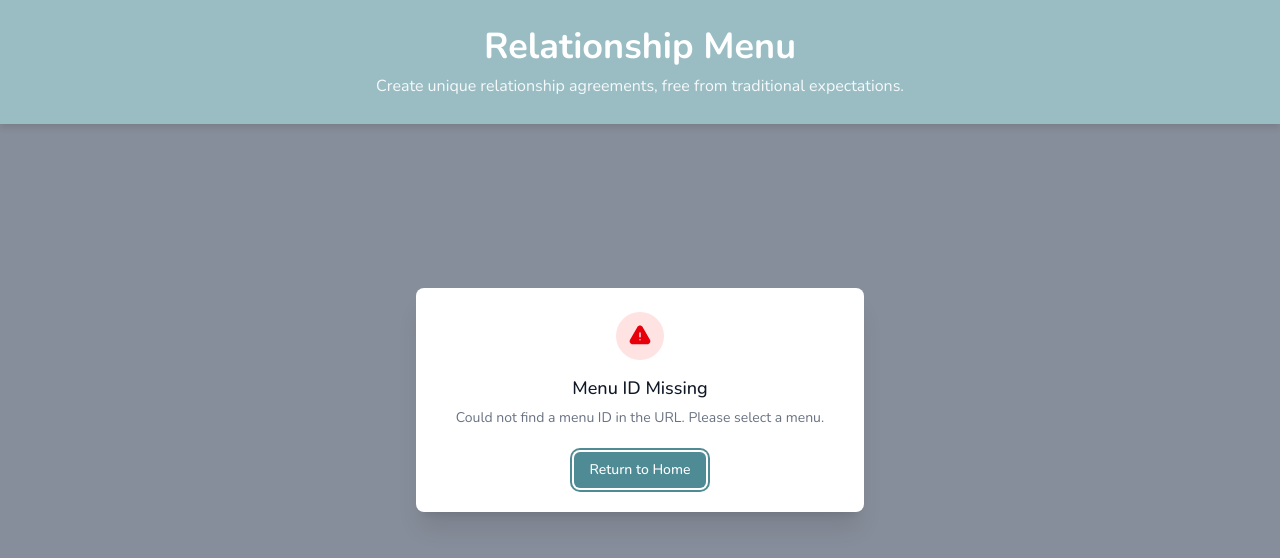
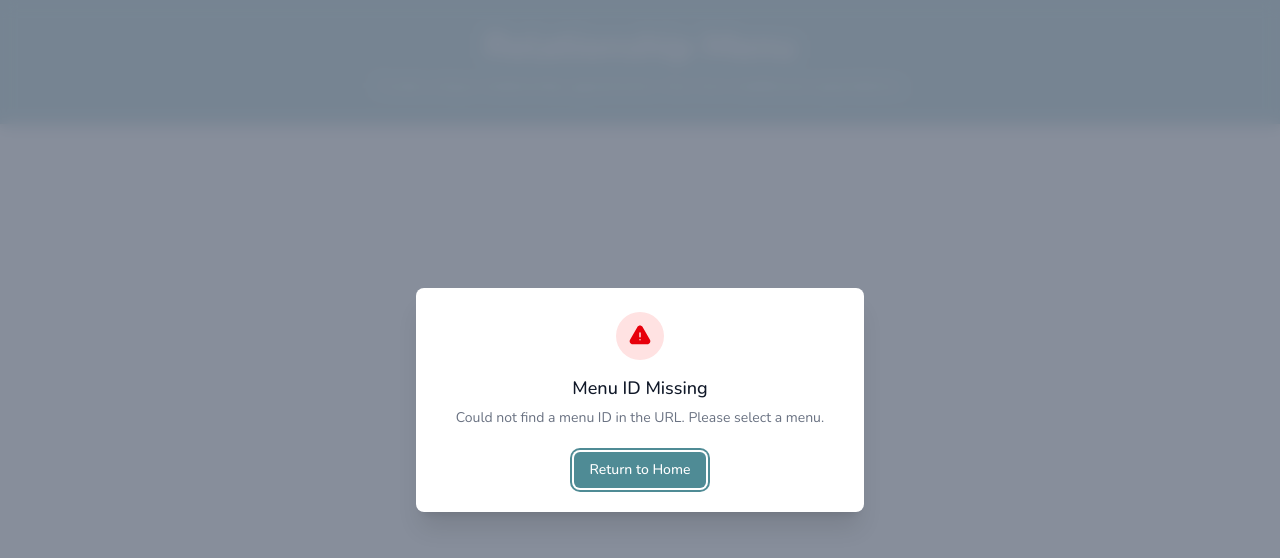
Before and after one commit to yodalived/Relationship-Menu, a Next.js app: page /menu in a window 1280 px wide. Shown: the top 558 px of the page. Built offline with nearby package versions, Linux system fonts and the light colour scheme.

Commit message:
Fixed modal z position

```diff
--- a/app/components/ui/ConfirmModal.tsx
+++ b/app/components/ui/ConfirmModal.tsx
@@ -60,7 +60,7 @@ export function ConfirmModal({
   if (!showDownloadOption) {
     return (
       <div
-        className="fixed inset-0 z-50 overflow-y-auto"
+        className="fixed inset-0 z-[2000] overflow-y-auto"
         role="dialog"
         aria-labelledby="modal-title"
         aria-modal="true"
@@ -113,7 +113,7 @@ export function ConfirmModal({
   // For download option case (reset menu functionality)
   return (
     <div
-      className="fixed inset-0 z-50 overflow-y-auto"
+      className="fixed inset-0 z-[2000] overflow-y-auto"
       role="dialog"
       aria-labelledby="modal-title"
       aria-modal="true"
--- a/app/components/ui/ErrorModal.tsx
+++ b/app/components/ui/ErrorModal.tsx
@@ -49,7 +49,7 @@ export function ErrorModal({ title, message, buttonText, onButtonClick }: ErrorM
 
   return (
     <div
-      className="fixed inset-0 z-50 overflow-y-auto"
+      className="fixed inset-0 z-[2000] overflow-y-auto"
       role="dialog"
       aria-modal="true"
       aria-labelledby="error-modal-title"
```
